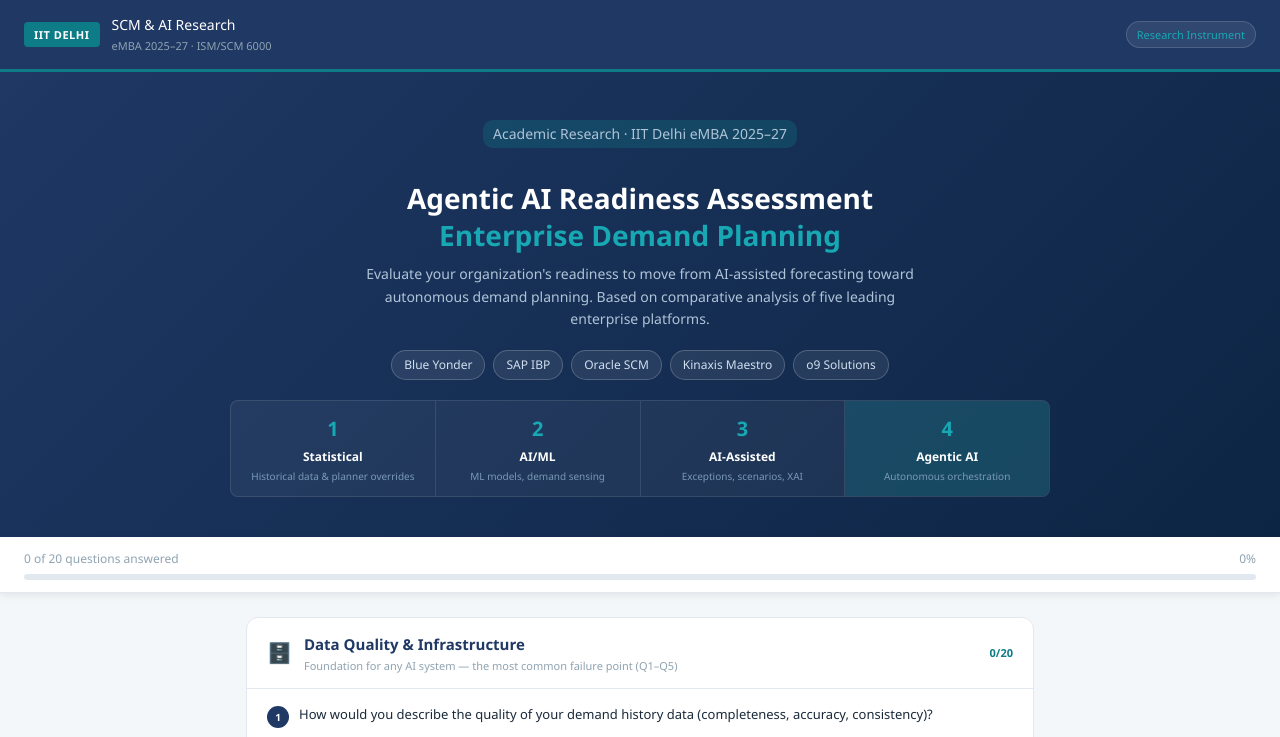
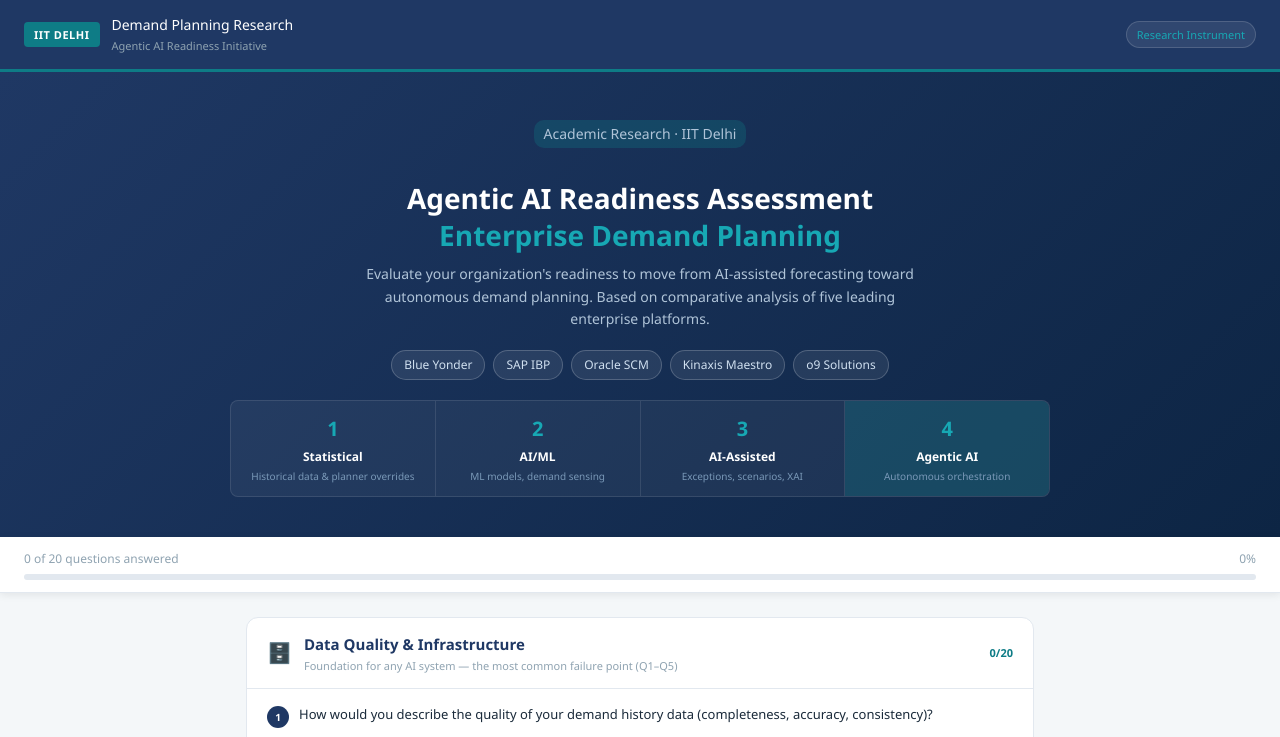
Before and after one commit to iitd-scm-research/scm-ai-readiness, a plain HTML site: page index.html in a window 1280 px wide. Shown: the top 737 px of the page. Drawn offline with Linux system fonts and the light colour scheme.

```diff
--- a/index.html
+++ b/index.html
@@ -3,8 +3,8 @@
 <head>
 <meta charset="UTF-8">
 <meta name="viewport" content="width=device-width, initial-scale=1.0">
-<title>Agentic AI Readiness Assessment — Enterprise Demand Planning | IIT Delhi Research</title>
-<meta name="description" content="Evaluate your organization's readiness for agentic AI in demand planning. IIT Delhi eMBA research project comparing Blue Yonder, SAP IBP, Oracle SCM, Kinaxis Maestro and o9 Solutions.">
+<title>Agentic AI Readiness Assessment — Enterprise Demand Planning</title>
+<meta name="description" content="Evaluate your organization's readiness for agentic AI in demand planning. Research project comparing Blue Yonder, SAP IBP, Oracle SCM, Kinaxis Maestro and o9 Solutions.">
 <style>
   :root {
     --navy: #1F3864;
@@ -222,8 +222,8 @@
   <div class="logo">
     <div class="logo-badge">IIT DELHI</div>
     <div>
-      <div class="logo-text">SCM & AI Research</div>
-      <div class="logo-sub">eMBA 2025–27 · ISM/SCM 6000</div>
+      <div class="logo-text">Demand Planning Research</div>
+      <div class="logo-sub">Agentic AI Readiness Initiative</div>
     </div>
   </div>
   <div class="header-badge">Research Instrument</div>
@@ -231,7 +231,7 @@
 
 <!-- HERO -->
 <div class="hero">
-  <p class="research-tag">Academic Research · IIT Delhi eMBA 2025–27</p>
+  <p class="research-tag">Academic Research · IIT Delhi</p>
   <h1 style="margin-top:12px">Agentic AI Readiness Assessment<br><span>Enterprise Demand Planning</span></h1>
   <p>Evaluate your organization's readiness to move from AI-assisted forecasting toward autonomous demand planning. Based on comparative analysis of five leading enterprise platforms.</p>
   <div class="platforms">
@@ -566,7 +566,7 @@
 
   <!-- SUBMIT TO RESEARCH -->
   <div class="submit-section">
-    <h3>🎓 Contribute to IIT Delhi Research</h3>
+    <h3>🎓 Contribute to Demand Planning Research</h3>
     <p>Your responses help us understand AI adoption patterns across retail, manufacturing, and logistics. The form takes 60 seconds — your scores are pre-filled automatically. All data is anonymous and used only for academic research.</p>
     <button class="btn-submit" id="submitBtn" onclick="submitToGoogleForm()">
       Submit My Results to Research →
@@ -582,7 +582,7 @@
 <footer class="site-footer">
   <div>Agentic AI Readiness Assessment for Enterprise Demand Planning</div>
   <div>Based on: Blue Yonder · SAP IBP · Oracle SCM · Kinaxis Maestro · o9 Solutions</div>
-  <div>IIT Delhi eMBA 2025–27 · ISM/SCM 6000 · <a href="mailto:research@iitd.ac.in">Contact Research Team</a></div>
+  <div>IIT Delhi Research · <a href="https://iitd-scm-research.github.io/scm-ai-readiness">iitd-scm-research.github.io/scm-ai-readiness</a></div>
 </footer>
 
 <script>
@@ -722,20 +722,18 @@
 }
 
 // ── GOOGLE FORM INTEGRATION ────────────────────────────────────────
-// IMPORTANT: Replace YOUR_FORM_ID and entry.XXXXXXXXX with your actual values
-// Get these from: Google Form → 3-dot menu → "Get pre-filled link"
 function submitToGoogleForm() {
-  const FORM_ID = "1FAIpQLSelDZJoG30dylLZq-iFQesNZqKUUJjpj7BFyRtVZ-hIudrYkQ"; // ← Replace with your actual form ID
+  const FORM_ID = "1FAIpQLSelDZJoG30dylLZq-iFQesNZqKUUJjpj7BFyRtVZ-hIudrYkQ";
   const base = `https://docs.google.com/forms/d/e/${FORM_ID}/viewform`;
 
-  // Replace these entry IDs with the actual ones from your Google Form pre-fill URL
+  // Entry IDs from Google Form pre-fill URL
   const params = new URLSearchParams({
-    "entry.182846187":    currentScores.total,
-    "entry.1240371710":     currentScores.sA,
-    "entry.42441364": currentScores.sB,
-    "entry.1309658645":      currentScores.sC,
-    "entry.1365447032":      currentScores.sD,
-    "entry.681547904":    `Stage ${currentScores.stageNum}: ${currentScores.stageName}`
+    "entry.182846187":  currentScores.total,
+    "entry.1240371710": currentScores.sA,
+    "entry.42441364":   currentScores.sB,
+    "entry.1309658645": currentScores.sC,
+    "entry.1365447032": currentScores.sD,
+    "entry.681547904":  `Stage ${currentScores.stageNum}: ${currentScores.stageName}`
   });
 
   window.open(`${base}?${params.toString()}`, '_blank');
```
